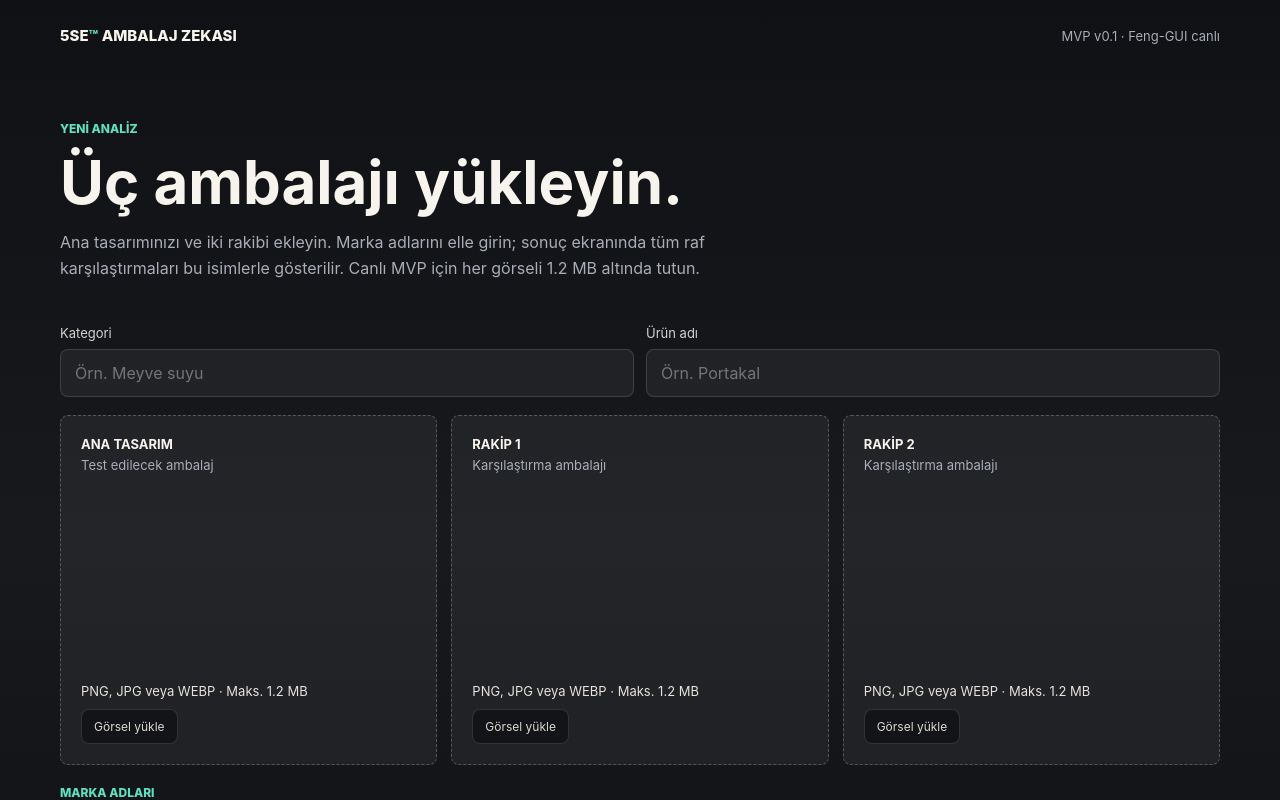
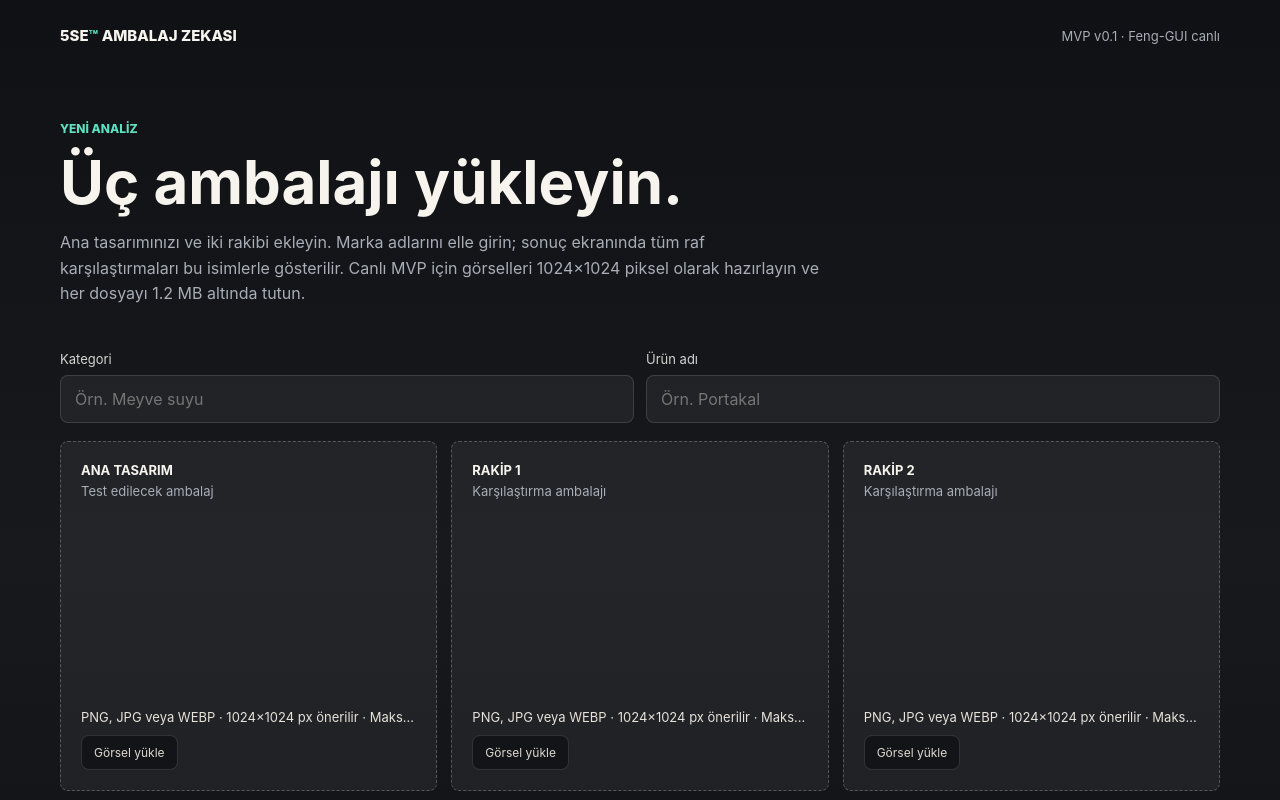
Before and after one commit to tasarist/RAF1, a Next.js app: page /analyze in a window 1280 px wide. Shown: the top 800 px of the page. Built offline with nearby package versions, Linux system fonts and the light colour scheme.

Commit message:
Add 1024 upload guidance

```diff
--- a/app/analyze/page.tsx
+++ b/app/analyze/page.tsx
@@ -129,7 +129,7 @@ export default function AnalyzePage() {
           <p>
             Ana tasarımınızı ve iki rakibi ekleyin. Marka adlarını elle girin;
             sonuç ekranında tüm raf karşılaştırmaları bu isimlerle gösterilir.
-            Canlı MVP için her görseli 1.2 MB altında tutun.
+            Canlı MVP için görselleri 1024×1024 piksel olarak hazırlayın ve her dosyayı 1.2 MB altında tutun.
           </p>
         </header>
 
@@ -140,9 +140,9 @@ export default function AnalyzePage() {
           </div>
 
           <div className="uploadGrid">
-            <UploadCard title="ANA TASARIM" subtitle="Test edilecek ambalaj" helper="Maks. 1.2 MB" file={files.mainPack} onChange={(f) => updateFile("mainPack", f)} />
-            <UploadCard title="RAKİP 1" subtitle="Karşılaştırma ambalajı" helper="Maks. 1.2 MB" file={files.competitor1} onChange={(f) => updateFile("competitor1", f)} />
-            <UploadCard title="RAKİP 2" subtitle="Karşılaştırma ambalajı" helper="Maks. 1.2 MB" file={files.competitor2} onChange={(f) => updateFile("competitor2", f)} />
+            <UploadCard title="ANA TASARIM" subtitle="Test edilecek ambalaj" helper="1024×1024 px önerilir · Maks. 1.2 MB" file={files.mainPack} onChange={(f) => updateFile("mainPack", f)} />
+            <UploadCard title="RAKİP 1" subtitle="Karşılaştırma ambalajı" helper="1024×1024 px önerilir · Maks. 1.2 MB" file={files.competitor1} onChange={(f) => updateFile("competitor1", f)} />
+            <UploadCard title="RAKİP 2" subtitle="Karşılaştırma ambalajı" helper="1024×1024 px önerilir · Maks. 1.2 MB" file={files.competitor2} onChange={(f) => updateFile("competitor2", f)} />
           </div>
 
           <div className="formSectionLabel">Marka adları</div>
```
